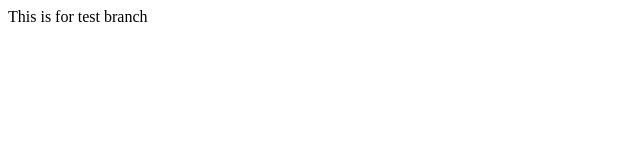
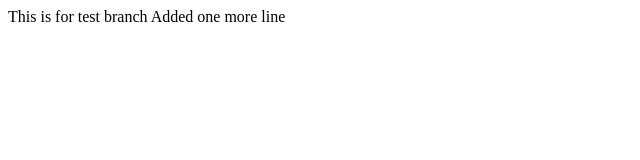
Before and after one commit to SaurabhArora86/githubtest, a plain HTML site: page this.html in a window 1280 px wide. Shown: the whole page, without its empty margins (0-640 px from the left). Drawn offline with Linux system fonts and the light colour scheme.

Commit message:
Testbranch second  commit

```diff
--- a/this.html
+++ b/this.html
@@ -1,3 +1,4 @@
 <html>
     This is for test branch
+    Added one more line
 </html>
```
